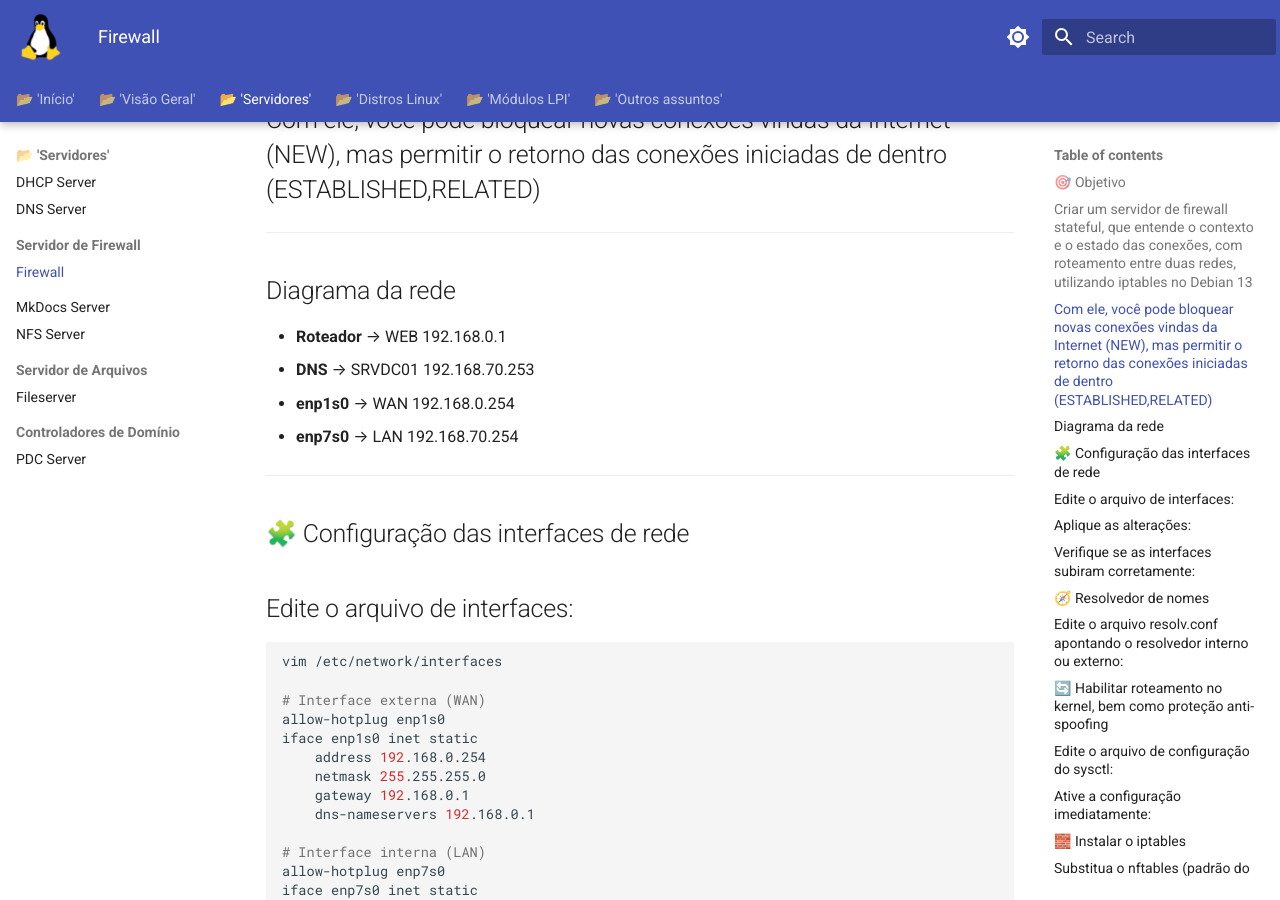
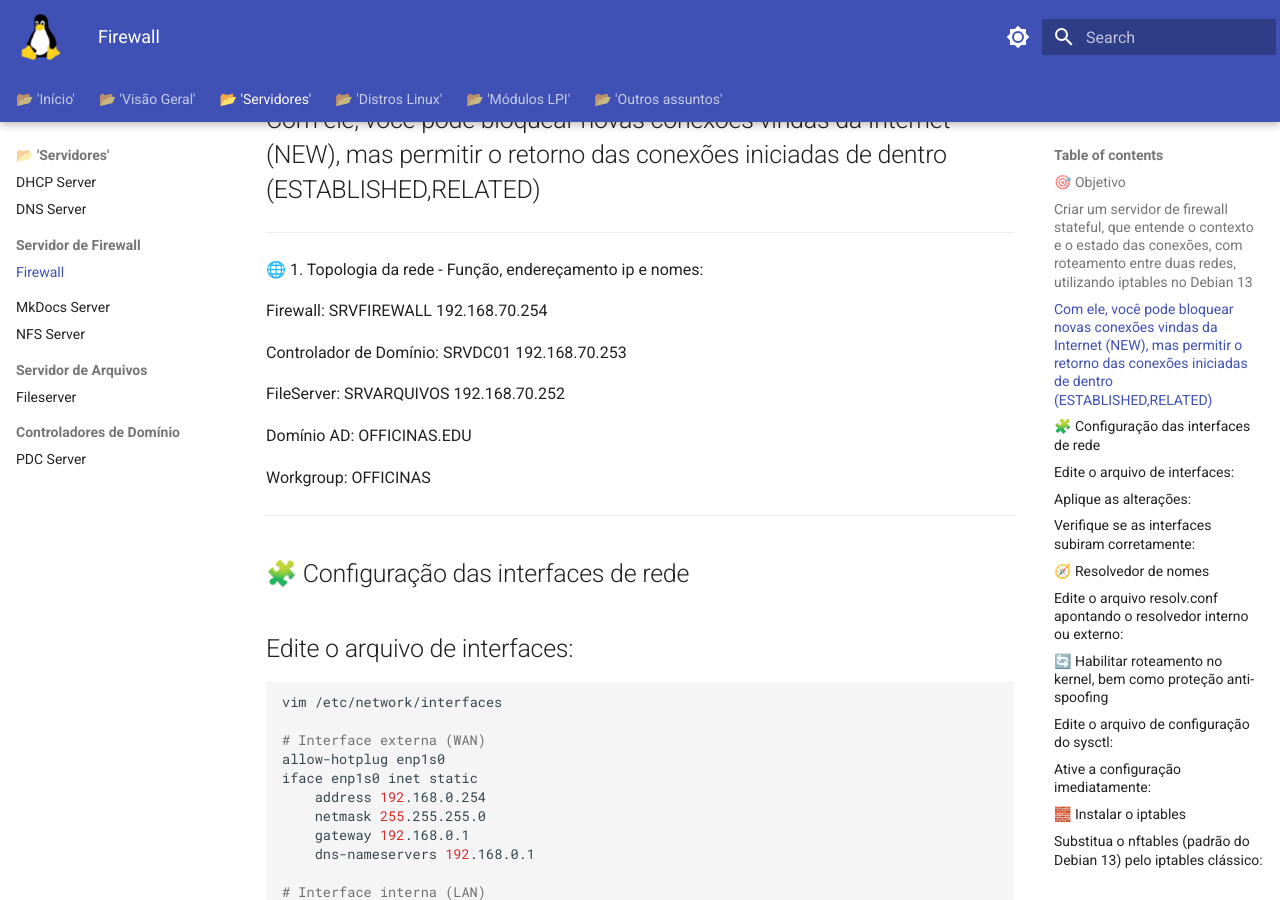
Before and after one commit to educharquero/officinas, an MkDocs documentation site: the page built from docs/Firewall.md, in a window 1280 px wide and 900 px high, scrolled down 372 px. Built offline with MkDocs 1.6.1 and Material for MkDocs 9.7.7, drawn with Linux system fonts in a browser that asks for light colours.

Commit message:
topologia

```diff
--- a/docs/Firewall.md
+++ b/docs/Firewall.md
@@ -8,12 +8,17 @@
 
 ---
 
-## Diagrama da rede
+🌐 1. Topologia da rede - Função, endereçamento ip e nomes:
 
-- **Roteador** → WEB 192.168.0.1
-- **DNS**      → SRVDC01 192.168.70.253
-- **enp1s0**   → WAN 192.168.0.254
-- **enp7s0**   → LAN 192.168.70.254
+Firewall:                   SRVFIREWALL       192.168.70.254
+
+Controlador de Domínio:     SRVDC01           192.168.70.253
+
+FileServer:                 SRVARQUIVOS       192.168.70.252
+
+Domínio AD:                 OFFICINAS.EDU
+
+Workgroup:                  OFFICINAS
 
 ---
 
```
Also changed, not shown: docs/PDC_Controlador_de_Dominio_Primario.md (+14 -2 lines), site/search/search_index.json.
